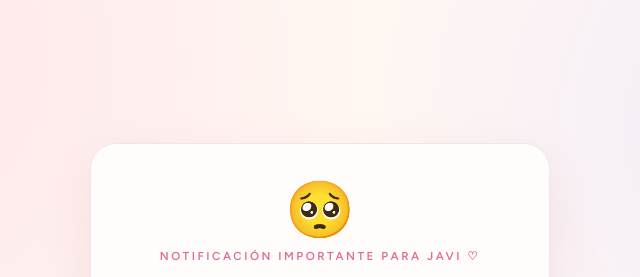
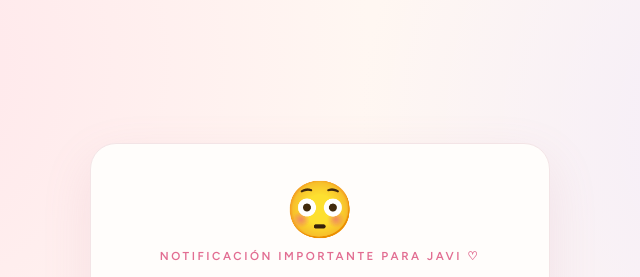
Before and after one commit to nico-ninahub/cita, a plain HTML site: page index.html in a window 1280 px wide. Shown: the top 277 px of the page, 320-960 px from the left. Drawn offline with Linux system fonts and the light colour scheme.

Commit message:
index.html

```diff
--- a/index.html
+++ b/index.html
@@ -39,7 +39,7 @@
     <!-- Pantalla 1: la pregunta -->
     <section class="screen screen--active" id="screenQuestion">
       <article class="card">
-        <span class="hero-emoji reveal" aria-hidden="true">🥺</span>
+        <span class="hero-emoji reveal" aria-hidden="true">😳</span>
         <p class="eyebrow reveal">notificación importante para Javi ♡</p>
         <h1 class="reveal">Javi, ¿quieres tener una <em>cita</em> conmigo?</h1>
         <p class="subtitle reveal">Prometo llegar bonito, oler rico y no decir <em>“lo que tú quieras”</em> cuando haya que elegir dónde comer. <em>Esta es la pregunta más importante de mi semana.</em></p>
```
